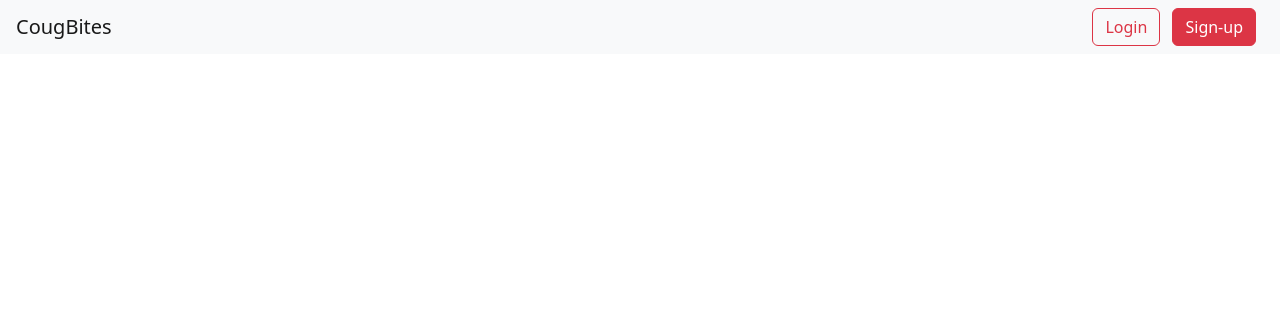
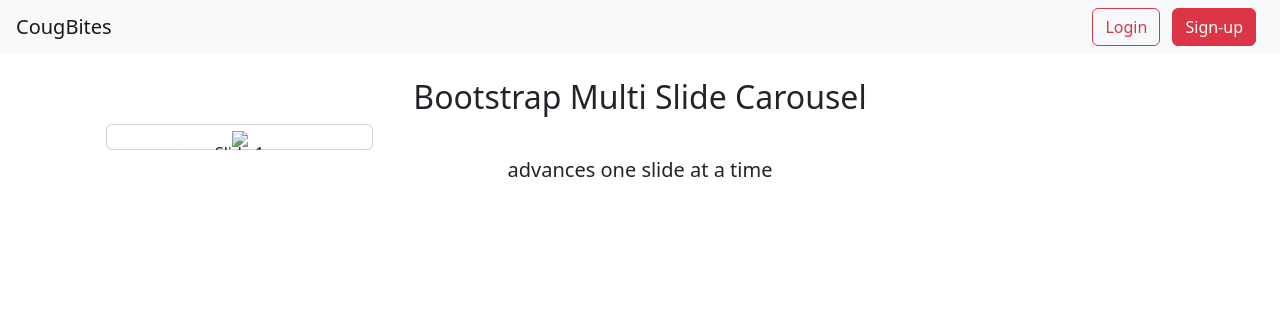
Before and after one commit to Benk01/CougBites-Project, a Django app: page / in a window 1280 px wide. Shown: the top 314 px of the page. Run offline with Django 4.2, Linux system fonts and the light colour scheme; some libraries are stand-ins or nearby versions.

Commit message:
Added placeholder carousel

```diff
--- a/CougBites/CougBites/urls.py
+++ b/CougBites/CougBites/urls.py
@@ -21,5 +21,6 @@ urlpatterns = [
     path('admin/', admin.site.urls),
     path("register/", v.register, name="register"),
     path('', v.index, name='index'),
-    path('', include("django.contrib.auth.urls"))
+    path('', include("django.contrib.auth.urls")),
+    path('item/<str:id>/', v.food_item, name="food item")
 ]
--- a/CougBites/core/templates/base.html
+++ b/CougBites/core/templates/base.html
@@ -10,7 +10,6 @@
 
     <!-- Bootstrap -->
     <link href="https://cdn.jsdelivr.net/npm/bootstrap@5.2.0-beta1/dist/css/bootstrap.min.css" rel="stylesheet" integrity="sha384-0evHe/X+R7YkIZDRvuzKMRqM+OrBnVFBL6DOitfPri4tjfHxaWutUpFmBp4vmVor" crossorigin="anonymous">
-
 
 
   </head>
--- /dev/null
+++ b/CougBites/core/templates/index.html
@@ -0,0 +1,83 @@
+{% extends "base.html" %}
+<head>
+    <meta charset="UTF-8">
+    <link rel="stylesheet" href="index.css">
+</head>
+{% block content %}
+<div class="container text-center my-3">
+    <h2 class="font-weight-light">Bootstrap Multi Slide Carousel</h2>
+    <div class="row mx-auto my-auto justify-content-center">
+        <div id="recipeCarousel" class="carousel slide" data-bs-ride="carousel">
+            <div class="carousel-inner" role="listbox">
+                <div class="carousel-item active">
+                    <div class="col-md-3">
+                        <div class="card">
+                            <div class="card-img">
+                                <img src="//via.placeholder.com/500x400/31f?text=1" class="img-fluid">
+                            </div>
+                            <div class="card-img-overlay">Slide 1</div>
+                        </div>
+                    </div>
+                </div>
+                <div class="carousel-item">
+                    <div class="col-md-3">
+                        <div class="card">
+                            <div class="card-img">
+                                <img src="//via.placeholder.com/500x400/e66?text=2" class="img-fluid">
+                            </div>
+                            <div class="card-img-overlay">Slide 2</div>
+                        </div>
+                    </div>
+                </div>
+                <div class="carousel-item">
+                    <div class="col-md-3">
+                        <div class="card">
+                            <div class="card-img">
+                                <img src="//via.placeholder.com/500x400/7d2?text=3" class="img-fluid">
+                            </div>
+                            <div class="card-img-overlay">Slide 3</div>
+                        </div>
+                    </div>
+                </div>
+                <div class="carousel-item">
+                    <div class="col-md-3">
+                        <div class="card">
+                            <div class="card-img">
+                                <img src="//via.placeholder.com/500x400?text=4" class="img-fluid">
+                            </div>
+                            <div class="card-img-overlay">Slide 4</div>
+                        </div>
+                    </div>
+                </div>
+                <div class="carousel-item">
+                    <div class="col-md-3">
+                        <div class="card">
+                            <div class="card-img">
+                                <img src="//via.placeholder.com/500x400/aba?text=5" class="img-fluid">
+                            </div>
+                            <div class="card-img-overlay">Slide 5</div>
+                        </div>
+                    </div>
+                </div>
+                <div class="carousel-item">
+                    <div class="col-md-3">
+                        <div class="card">
+                            <div class="card-img">
+                                <img src="//via.placeholder.com/500x400/fc0?text=6" class="img-fluid">
+                            </div>
+                            <div class="card-img-overlay">Slide 6</div>
+                        </div>
+                    </div>
+                </div>
+            </div>
+            <a class="carousel-control-prev bg-transparent w-aut" href="#recipeCarousel" role="button" data-bs-slide="prev">
+                <span class="carousel-control-prev-icon" aria-hidden="true"></span>
+            </a>
+            <a class="carousel-control-next bg-transparent w-aut" href="#recipeCarousel" role="button" data-bs-slide="next">
+                <span class="carousel-control-next-icon" aria-hidden="true"></span>
+            </a>
+        </div>
+    </div>
+    <h5 class="mt-2 fw-light">advances one slide at a time</h5>
+</div>
+{% endblock %}
--- /dev/null
+++ b/CougBites/core/templates/item.html
@@ -0,0 +1,5 @@
+{% extends "base.html" %}
+
+{% block content %}
+    <p>{{item.food_name}}</p>
+{% endblock %}
--- a/CougBites/core/views.py
+++ b/CougBites/core/views.py
@@ -2,6 +2,7 @@ from django.shortcuts import render, redirect
 from django.contrib.auth import login, authenticate
 from django.contrib.auth.forms import UserCreationForm
 from .forms import RegisterForm
+from .models import Fooditems
 
 # Create your views here.
 def register(response):
@@ -10,10 +11,15 @@ def register(response):
         if form.is_valid():
             form.save()
 
-        return redirect("/home")
+        return redirect("/")
     else:
         form = RegisterForm()
     return render(response, "register.html", {"form":form})
 
 def index(response):
-    return render(response, "base.html")
+    return render(response, "index.html")
+
+def food_item(response, id):
+    id = "FOOD-" + str(id)
+    item = Fooditems.objects.filter(food_id__exact=id)
+    return render(response, "item.html", {"item":item[0]})
```
Also changed, not shown: CougBites/core/models.py (+6 -4 lines), CougBites/core/templates/index.css (added, +33 -0 lines), CougBites/core/migrations/0006_alter_foodavailability_unique_together_and_more.py (added), CougBites/core/migrations/0007_alter_fooditems_food_name.py (added).
